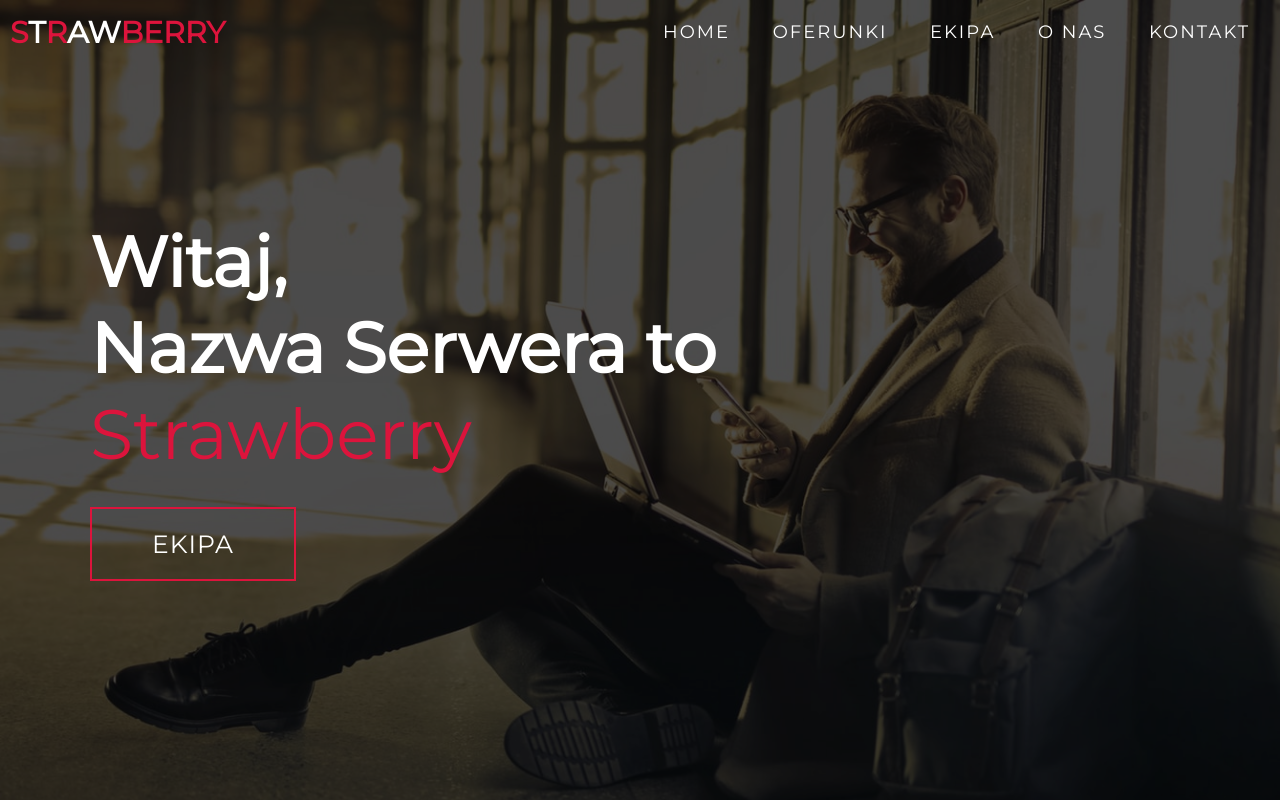
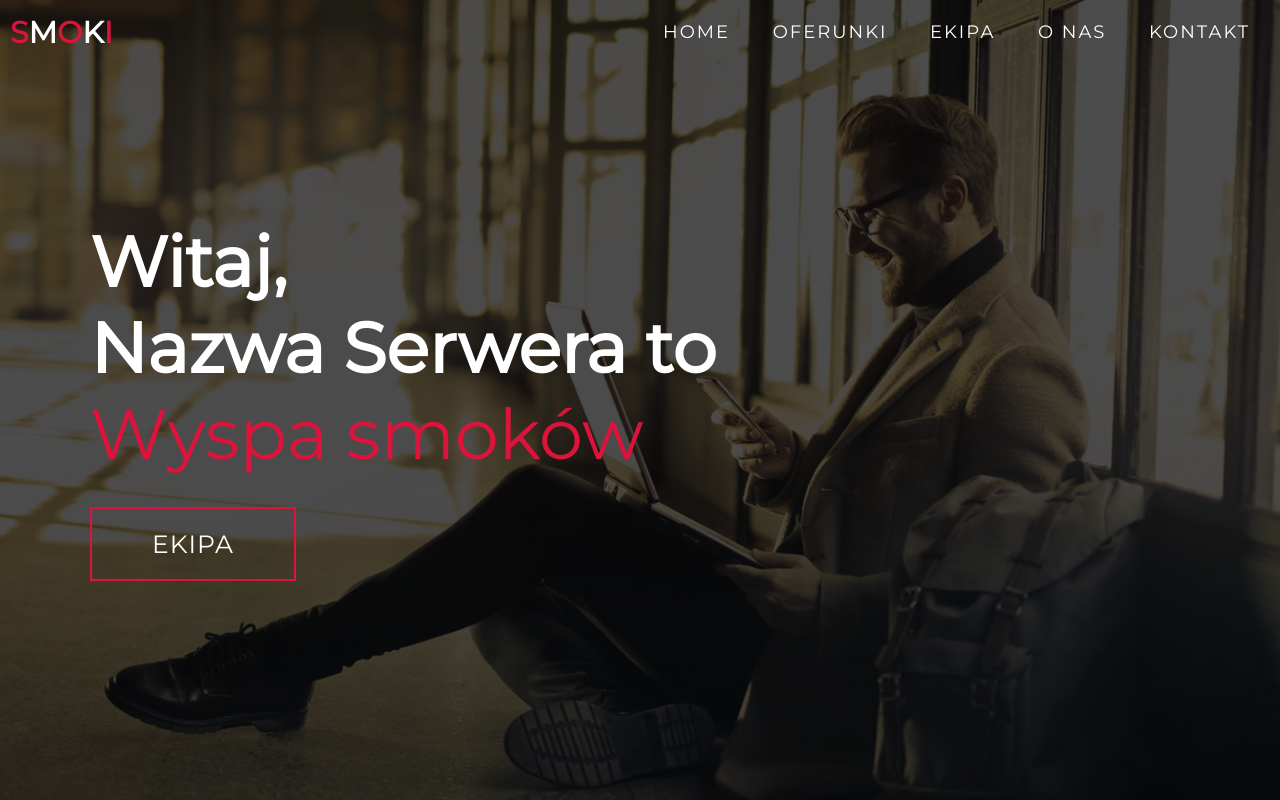
Before and after one commit to Ziimo0/Bakeryofcakes-website, a plain HTML site: page index.html in a window 1280 px wide. Shown: the top 800 px of the page. Drawn offline with Linux system fonts and the light colour scheme.

Commit message:
Update index.html

```diff
--- a/index.html
+++ b/index.html
@@ -13,7 +13,7 @@
     <div class="header container">
       <div class="nav-bar">
         <div class="brand">
-          <a href="#hero"><h1><span>S</span>T<span>R</span>AW<span>BERRY</span></h1></a>
+          <a href="#hero"><h1><span>S</span>M<span>O</span>K<span>I</span></h1></a>
         </div>
         <div class="nav-list">
           <div class="hamburger"><div class="bar"></div></div>
@@ -37,7 +37,7 @@
       <div>
         <h1>Witaj, <span></span></h1>
         <h1>Nazwa Serwera to <span></span></h1>
-        <h1>Strawberry <span></span></h1>
+        <h1>Wyspa smoków <span></span></h1>
         <a href="#projects" type="button" class="cta">Ekipa</a>
       </div>
     </div>
@@ -161,7 +161,7 @@
   <!-- Footer -->
   <section id="footer">
     <div class="footer container">
-      <div class="brand"><h1><span>B</span>akery <span>Of </span>cakes</h1></div>
+      <div class="brand"><h1><span>S</span>MO <span>KI </span>cakes</h1></div>
       <h2>Kochamy was!</h2>
       <div class="social-icon">
         <div class="social-item">
```
